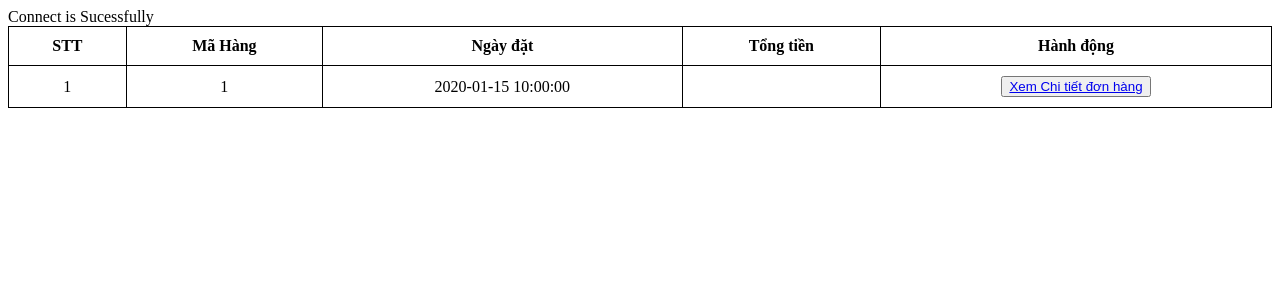
After one commit to anhyeuembn2/PHP-Haui, a PHP site: page /view-orders.php in a window 1280 px wide. The commit adds this page. Shown: the top 300 px of the page. Run offline with PHP 8.4, Linux system fonts and the light colour scheme; tables that the repository leaves empty or names only in its code hold one stand-in row (values such as "Sample post"); data that the repository does not hold is empty.

Commit message:
commit:upate practice th6

```diff
--- a/KT2_ThayNghien/view-cart.php
+++ b/KT2_ThayNghien/view-cart.php
@@ -20,7 +20,7 @@ session_start();
         }
         unset($_SESSION['cart']);
         echo "<script>alert('Thêm thành công')</script>";
-        echo "<script>window.location.href='view-cart.php'</script>";
+        echo "<script>window.location.href='view-orders.php'</script>";
 
   }
 
--- /dev/null
+++ b/KT2_ThayNghien/view-orders.php
@@ -0,0 +1,56 @@
+<?php
+ include "./db.php";
+ $sql="select * from orders";
+ $result=$connect->query($sql);
+ $count=1;
+?>
+
+
+<table>
+    <thead>
+        <tr>
+            <th>STT</th>
+            <th>Mã Hàng</th>
+            <th>Ngày đặt</th>
+            <th>Tổng tiền</th>
+            <th>Hành động</th>
+
+        </tr>
+    </thead>
+    <tbody>
+        <?php  foreach($result as $item) : ?>
+        <tr>
+            <td><?=$count++?></td>
+            <td><?=$item['id']?></td>
+            <td><?=$item['date']?></td>
+            <td><?=$item['sumPrice']?></td>
+            <td><button><a href="orders_detail.php?id=<?=$item['id']?>">Xem Chi tiết đơn hàng</a></button></td>
+
+        </tr>
+        <?php endforeach;?>
+
+    </tbody>
+
+</table>
+
+
+<style>
+table {
+    border-collapse: collapse;
+    border: 1px solid black;
+    /* Thêm style border cho table */
+    width: 100%;
+    /* Đặt chiều rộng của bảng là 100% */
+}
+
+th,
+td {
+    border: 1px solid black;
+    /* Thêm style border cho th, td */
+    padding: 10px;
+    /* Thêm khoảng cách giữa nội dung và đường viền của các ô */
+    text-align: center;
+    /* Căn giữa nội dung trong các ô */
+    /*  tenmang as tenbine*/
+}
+</style>
```
Also changed, not shown: KT2_ThayNghien/orders_detail.php (added, +27 -0 lines), 1 other file.
